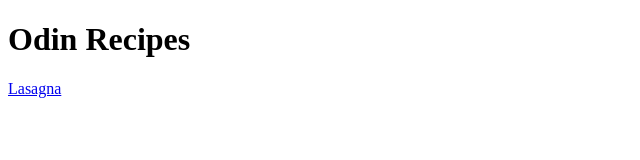
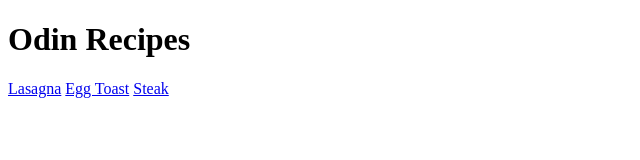
Before and after one commit to PacificWild/oden-recipes, a plain HTML site: page index.html in a window 1280 px wide. Shown: the whole page, without its empty margins (0-640 px from the left). Drawn offline with Linux system fonts and the light colour scheme.

Commit message:
Add additional recipes to homepage
Egg toast and steak recipes included on the homepage

```diff
--- a/index.html
+++ b/index.html
@@ -8,5 +8,7 @@
 <body>
    <h1>Odin Recipes</h1>
    <a href="./recipes/lasagna.html">Lasagna</a>
+   <a href="./recipes/egg_toast.html">Egg Toast</a>
+   <a href="./recipes/steak.html">Steak</a>
 </body>
 </html>
```
